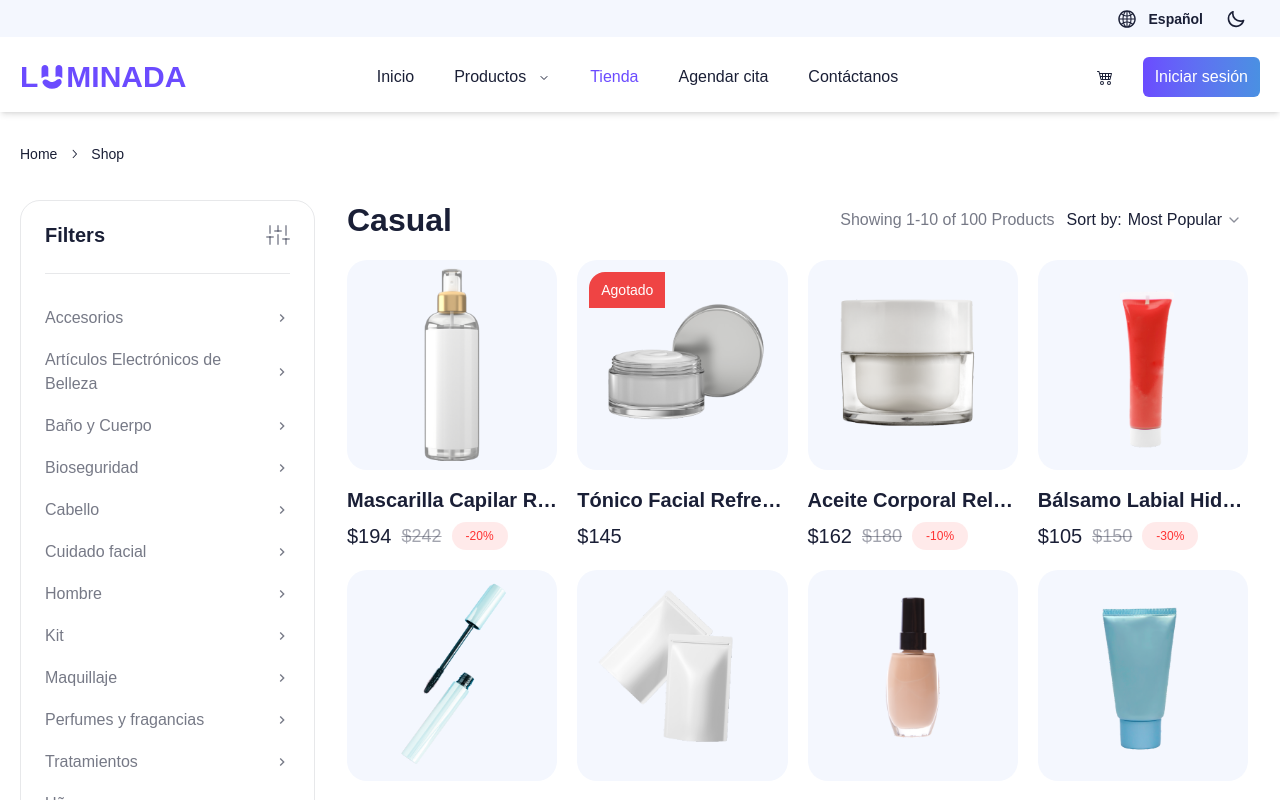
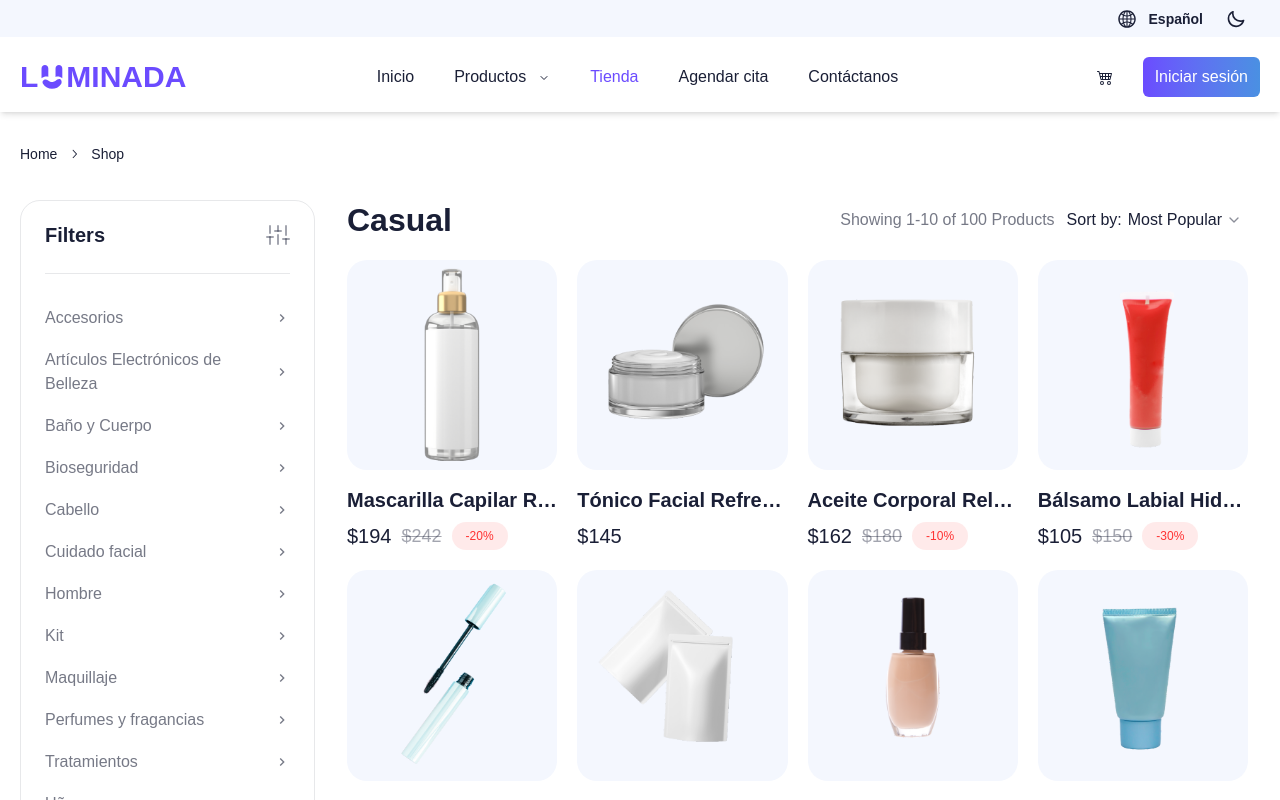
Before and after one commit to AntonyJDC/ecommerce_nimuu_template, a React (Vite) app: page /shop in a window 1280 px wide. Shown: the top 800 px of the page. Built offline with nearby package versions, Linux system fonts and the light colour scheme; a web font is replaced by a local one; what google-libphonenumber, zod-i18n-map would draw is missing.

Commit message:
feat: improve stock availability check in ProductCard component

```diff
--- a/src/presentation/components/common/ProductCard.tsx
+++ b/src/presentation/components/common/ProductCard.tsx
@@ -14,7 +14,7 @@ const ProductCard = ({ data }: ProductCardProps) => {
   // Obtener datos del tamaño seleccionado
   const sizeDetails = data.sizes[selectedSize];
 
-  const isOutOfStock = data.stock === 0;
+  const isOutOfStock = Object.values(data.sizes).every((size) => size.stock === 0);
 
   return (
     <NavLink
```
